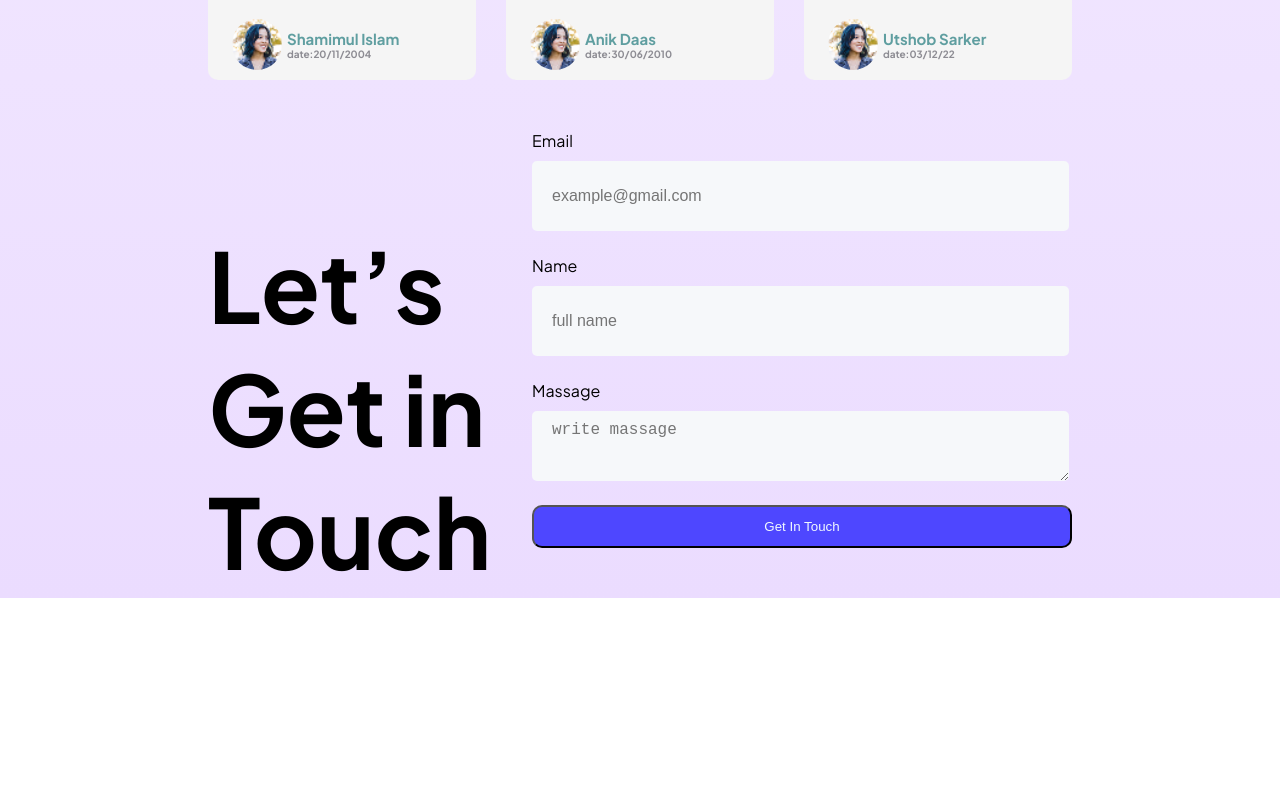
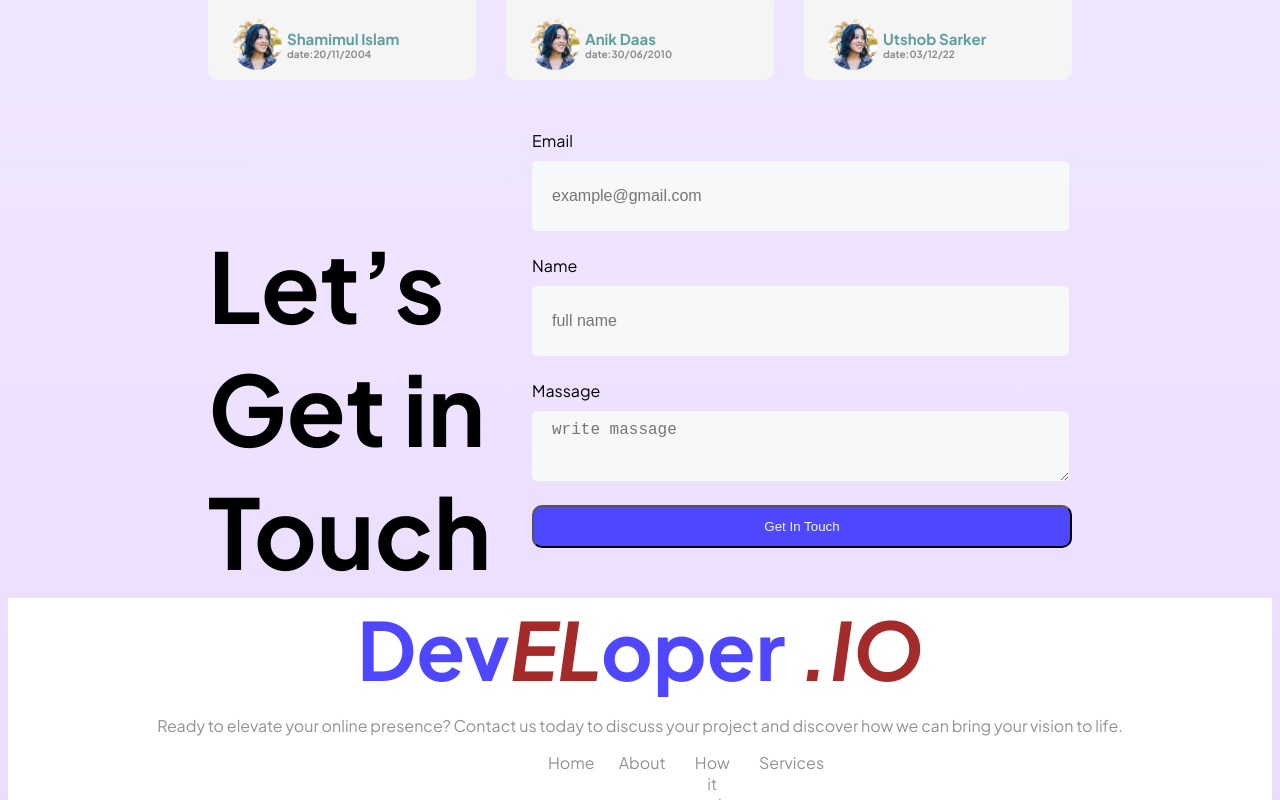
Before and after one commit to Shamimul7907/my-assignment-one, a plain HTML site: page index.html in a window 1280 px wide. Shown: the part 2000-2800 px from the top of the page. Before the commit the page ends 2598 px from the top, so only its background shows below. Drawn offline with Linux system fonts and the light colour scheme.

Commit message:
added footer and website logo

```diff
--- a/index.html
+++ b/index.html
@@ -16,7 +16,7 @@
 <body class="plus-jakarta-sans">
     <header>
         <nav>
-            <div class="nav-tittle"><strong>LOGO</strong></div>
+                        <div class="nav-tittle"><strong>Dev<span>EL</span>oper <span>.IO</span></strong></div>
             <button class="btn-primary">Sign Up</button>
 
         </nav>
@@ -126,6 +126,17 @@
     </main>
     <footer>
 
+                <div class="nav-tittle-2"><strong>Dev<span>EL</span>oper <span>.IO</span></strong></div>
+                <div class="conclusion">
+                   <p>Ready to elevate your online presence? Contact us today to discuss your project and discover how we can bring your vision to life.</p>
+                    <ul class="list">
+                        <li>Home</li>
+                        <li>About</li>
+                        <li>How it works</li>
+                        <li>Services</li>
+                    </ul>
+                </div>
+
 
 
     </footer>
--- a/style/style.css
+++ b/style/style.css
@@ -4,7 +4,10 @@
      background-image:linear-gradient(#FFFFFF,#EBDCFF);
     font-style: normal;
 }
-
+header span{
+    color: brown;
+    font-style: oblique;
+}
 nav {
     display: flex;
     justify-content: space-between;
@@ -183,3 +186,39 @@ display: block;
     color: aliceblue;
     width:540px;
 }
+
+.nav-tittle-2{
+    align-items: center;
+    font-size: 80px;
+    font-weight: bolder;
+    color: rgba(78, 71, 255, 1);
+    text-align: center;
+    margin-top: 40px;
+}
+.nav-tittle-2 span{
+    color: brown;
+    font-style: oblique;
+}
+footer{
+    background-color: #FFFFFF;
+
+
+}
+.conclusion{
+    text-align: center;
+    color: rgba(37, 36, 50, 0.5);
+
+
+
+
+}
+.conclusion ul li{
+    list-style: none;
+
+}
+.list{
+display: flex;
+    gap: 24px;
+    margin: 10px 500px 10px 500px;
+color: rgba(37, 36, 50, 0.5);
+}
```
